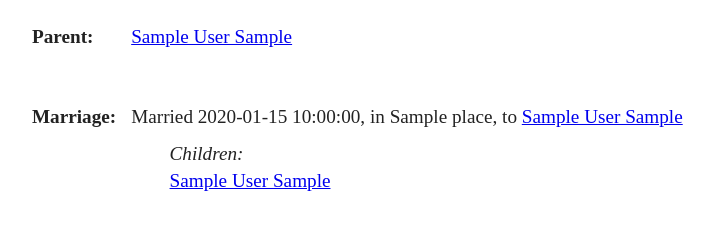
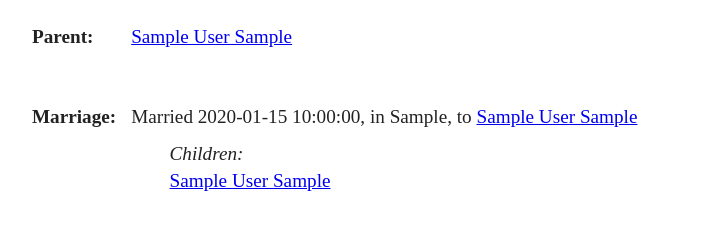
Before and after one commit to jeff-hughes/portertree, a Flask app: template app/app/templates/person.html in a window 1280 px wide. Shown: the part 321-569 px from the top of the page, without its empty margins (208-922 px from the left). Run offline with Flask 2, Linux system fonts and the light colour scheme; the template is opened without the code that fills it: most values are stand-ins (such as "Sample title", 1, 10 or a date in 2020); parts of the project's set-up code (start-up, migrations or seed data) failed here and were passed over; some libraries are stand-ins or nearby versions; some web fonts are replaced.

Commit message:
Fix marriage location not showing

```diff
--- a/app/app/templates/person.html
+++ b/app/app/templates/person.html
@@ -38,7 +38,7 @@
                 <ul>
                 {% for m in data.marriages %}
                     <li>
-                        <p>Married {% if m.marriage_date %}{{ m.marriage_date }},{% endif %}{% if m.place %} in {{ m.place }},{% endif %} to <a href="{{ url_for('person_page', pid=m.spouse.id) }}">{{ m.spouse.display_name | safe }} {{ m.spouse.life_span }}</a>{% if m.divorced %}; Divorced{% if m.divorced_date %} {{ m.divorced_date }}{% endif %}{% endif %}</p>
+                        <p>Married {% if m.marriage_date %}{{ m.marriage_date }},{% endif %}{% if m.married_place %} in {{ m.married_place }},{% endif %} to <a href="{{ url_for('person_page', pid=m.spouse.id) }}">{{ m.spouse.display_name | safe }} {{ m.spouse.life_span }}</a>{% if m.divorced %}; Divorced{% if m.divorced_date %} {{ m.divorced_date }}{% endif %}{% endif %}</p>
                         {% if m.children | length > 0 %}
                         <h3 class="children_header">Children:</h3>
                         <ul class="children_list">
```
